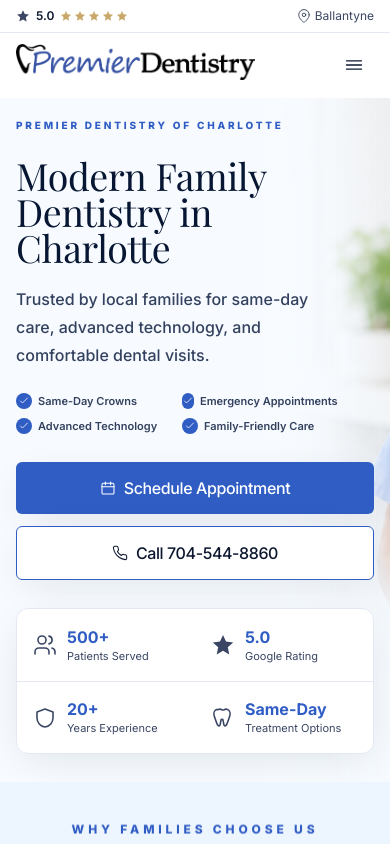
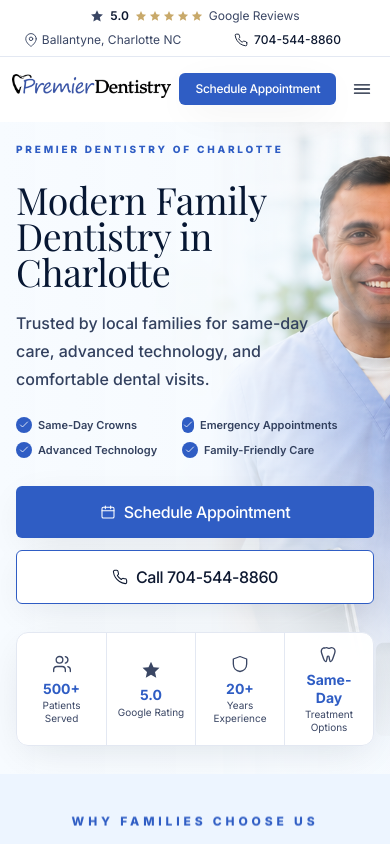
Before and after one commit to sendeepak2025/premierdentistrync.com, a Next.js app: page / in a window 390 px wide. Shown: the top 844 px of the page. Built offline with nearby package versions, Linux system fonts and the light colour scheme; a web font is replaced by a local one.

Commit message:
Match mobile hero to desktop layout

```diff
--- a/src/app/page.tsx
+++ b/src/app/page.tsx
@@ -97,9 +97,9 @@
           priority
           quality={100}
           sizes="100vw"
-          className="z-0 object-cover object-[36%_top] sm:object-[68%_34%]"
+          className="z-0 object-cover object-[58%_top] sm:object-[68%_34%]"
         />
-        <div className="absolute inset-0 z-0 bg-[linear-gradient(90deg,rgba(247,251,255,1)_0%,rgba(247,251,255,1)_68%,rgba(247,251,255,0.88)_84%,rgba(238,245,251,0.18)_100%),linear-gradient(180deg,rgba(247,251,255,0)_0%,rgba(247,251,255,0.15)_48%,rgba(247,251,255,0.96)_78%,rgba(247,251,255,1)_100%)] sm:bg-[linear-gradient(90deg,rgba(247,251,255,0.99)_0%,rgba(247,251,255,0.94)_38%,rgba(238,245,251,0.24)_56%,rgba(238,245,251,0)_100%)]" />
+        <div className="absolute inset-0 z-0 bg-[linear-gradient(90deg,rgba(247,251,255,1)_0%,rgba(247,251,255,0.99)_54%,rgba(247,251,255,0.72)_72%,rgba(238,245,251,0.08)_100%),linear-gradient(180deg,rgba(247,251,255,0)_0%,rgba(247,251,255,0.08)_48%,rgba(247,251,255,0.9)_82%,rgba(247,251,255,1)_100%)] sm:bg-[linear-gradient(90deg,rgba(247,251,255,0.99)_0%,rgba(247,251,255,0.94)_38%,rgba(238,245,251,0.24)_56%,rgba(238,245,251,0)_100%)]" />
 
         <div className="relative z-10 w-full px-4 pb-7 pt-5 sm:min-h-[570px] sm:px-8 sm:pb-10 sm:pt-7 lg:min-h-[610px] lg:px-12 xl:px-12 2xl:px-16">
           <Reveal className="flex max-w-[670px] flex-col justify-start sm:min-h-[470px] lg:min-h-[515px]" y={16}>
@@ -154,7 +154,7 @@
               </Button>
             </div>
 
-            <div className="mt-7 grid max-w-[360px] grid-cols-2 overflow-hidden rounded-xl border border-line bg-white/96 shadow-soft backdrop-blur-sm sm:mt-8 sm:max-w-[760px] sm:grid-cols-4">
+            <div className="mt-7 grid max-w-[760px] grid-cols-4 overflow-hidden rounded-xl border border-line bg-white/96 shadow-soft backdrop-blur-sm sm:mt-8">
               {[
                 ["users", "500+", "Patients Served"],
                 ["star", "5.0", "Google Rating"],
@@ -163,18 +163,16 @@
               ].map(([icon, title, body], i) => (
                 <div
                   key={title}
-                  className={`flex min-h-[72px] items-center gap-2.5 px-4 py-3.5 sm:min-h-[78px] sm:gap-3 sm:px-5 sm:py-4 ${
-                    i > 0 ? "sm:border-l sm:border-line" : ""
-                  } ${
-                    i > 1 ? "border-t border-line sm:border-t-0" : ""
+                  className={`flex min-h-[86px] flex-col items-center justify-center gap-1.5 px-2.5 py-3 text-center sm:min-h-[78px] sm:flex-row sm:gap-3 sm:px-5 sm:py-4 sm:text-left ${
+                    i > 0 ? "border-l border-line" : ""
                   }`}
                 >
-                  <Icon name={icon as "users" | "star" | "shield" | "tooth"} className="h-6 w-6 shrink-0 text-ink-2" />
+                  <Icon name={icon as "users" | "star" | "shield" | "tooth"} className="h-5 w-5 shrink-0 text-ink-2 sm:h-6 sm:w-6" />
                   <div className="min-w-0">
-                    <div className="whitespace-nowrap text-base font-bold leading-tight text-brand sm:text-xl">
+                    <div className="text-sm font-bold leading-tight text-brand sm:whitespace-nowrap sm:text-xl">
                       {title}
                     </div>
-                    <div className="mt-0.5 whitespace-nowrap text-[11px] leading-snug text-ink-2">
+                    <div className="mt-0.5 text-[10px] leading-tight text-ink-2 sm:whitespace-nowrap sm:text-[11px] sm:leading-snug">
                       {body}
                     </div>
                   </div>
--- a/src/components/Header.tsx
+++ b/src/components/Header.tsx
@@ -45,12 +45,12 @@
   return (
     <>
       <div className="border-b border-line bg-white text-xs text-ink-2">
-        <div className="mx-auto flex max-w-7xl items-center justify-between gap-3 px-4 py-2 sm:px-6 lg:px-8">
+        <div className="mx-auto grid max-w-7xl grid-cols-2 items-center gap-x-3 gap-y-2 px-4 py-2 sm:flex sm:justify-between sm:px-6 lg:px-8">
           <a
             href={site.social.google}
             target="_blank"
             rel="noopener noreferrer"
-            className="inline-flex shrink-0 items-center gap-1.5 hover:text-brand"
+            className="col-span-2 inline-flex shrink-0 items-center justify-center gap-1.5 hover:text-brand sm:col-span-1 sm:justify-start"
           >
             <Icon name="star" className="h-3.5 w-3.5 text-ink-2" />
             <span className="font-semibold text-ink">5.0</span>
@@ -59,7 +59,7 @@
                 <Icon key={i} name="star" className="h-3 w-3" />
               ))}
             </span>
-            <span className="hidden sm:inline">Google Reviews</span>
+            <span>Google Reviews</span>
           </a>
           <span className="hidden md:inline-flex items-center gap-1.5">
             <Icon name="map-pin" className="h-3.5 w-3.5 text-ink-2" />
@@ -69,13 +69,13 @@
             <Icon name="clock" className="h-3.5 w-3.5 text-ink-2" />
             Mon – Thu 9–5 · Fri 8–1 (1st, 2nd & 3rd)
           </div>
-          <div className="md:hidden inline-flex items-center gap-1 truncate">
+          <div className="inline-flex items-center justify-center gap-1 truncate md:hidden">
             <Icon name="map-pin" className="h-3.5 w-3.5 shrink-0 text-ink-2" />
-            <span className="truncate">{site.address.neighborhood}</span>
+            <span className="truncate">{site.address.neighborhood}, Charlotte NC</span>
           </div>
           <a
             href={site.phoneHref}
-            className="hidden shrink-0 items-center gap-1.5 font-medium text-ink hover:text-brand sm:inline-flex"
+            className="inline-flex shrink-0 items-center justify-center gap-1.5 font-medium text-ink hover:text-brand"
           >
             <Icon name="phone" className="h-3.5 w-3.5" />
             {site.phone}
@@ -110,10 +110,15 @@
             : "bg-white border-b border-transparent"
         }`}
       >
-        <div className="mx-auto max-w-7xl px-4 sm:px-6 lg:px-8">
-          <div className="h-16 lg:h-20 flex items-center justify-between gap-6">
+        <div className="mx-auto max-w-7xl px-3 sm:px-6 lg:px-8">
+          <div className="h-16 lg:h-20 flex items-center justify-between gap-2 lg:gap-6">
             <Link href="/" className="shrink-0">
-              <Logo priority />
+              <span className="block sm:hidden">
+                <Logo variant="compact" priority />
+              </span>
+              <span className="hidden sm:block">
+                <Logo priority />
+              </span>
             </Link>
 
             <nav className="hidden lg:flex items-center gap-1">
@@ -303,10 +308,18 @@
               </Button>
             </div>
 
+            <Button
+              href="/contact"
+              size="sm"
+              className="hidden min-[380px]:inline-flex shrink-0 rounded-md px-2.5 text-xs lg:hidden"
+            >
+              Schedule Appointment
+            </Button>
+
             <button
               type="button"
               aria-label="Open menu"
-              className="lg:hidden inline-flex items-center justify-center w-10 h-10 rounded-full text-ink hover:bg-brand-soft"
+              className="lg:hidden inline-flex items-center justify-center w-9 h-9 shrink-0 rounded-full text-ink hover:bg-brand-soft"
               onClick={() => setOpen(true)}
             >
               <Icon name="menu" />
--- a/src/components/Logo.tsx
+++ b/src/components/Logo.tsx
@@ -13,7 +13,7 @@
   className = "",
   priority = false,
 }: LogoProps) {
-  const height = variant === "compact" ? 28 : 36;
+  const height = variant === "compact" ? 24 : 36;
   const width = Math.round(height * ASPECT);
 
   return (
```
